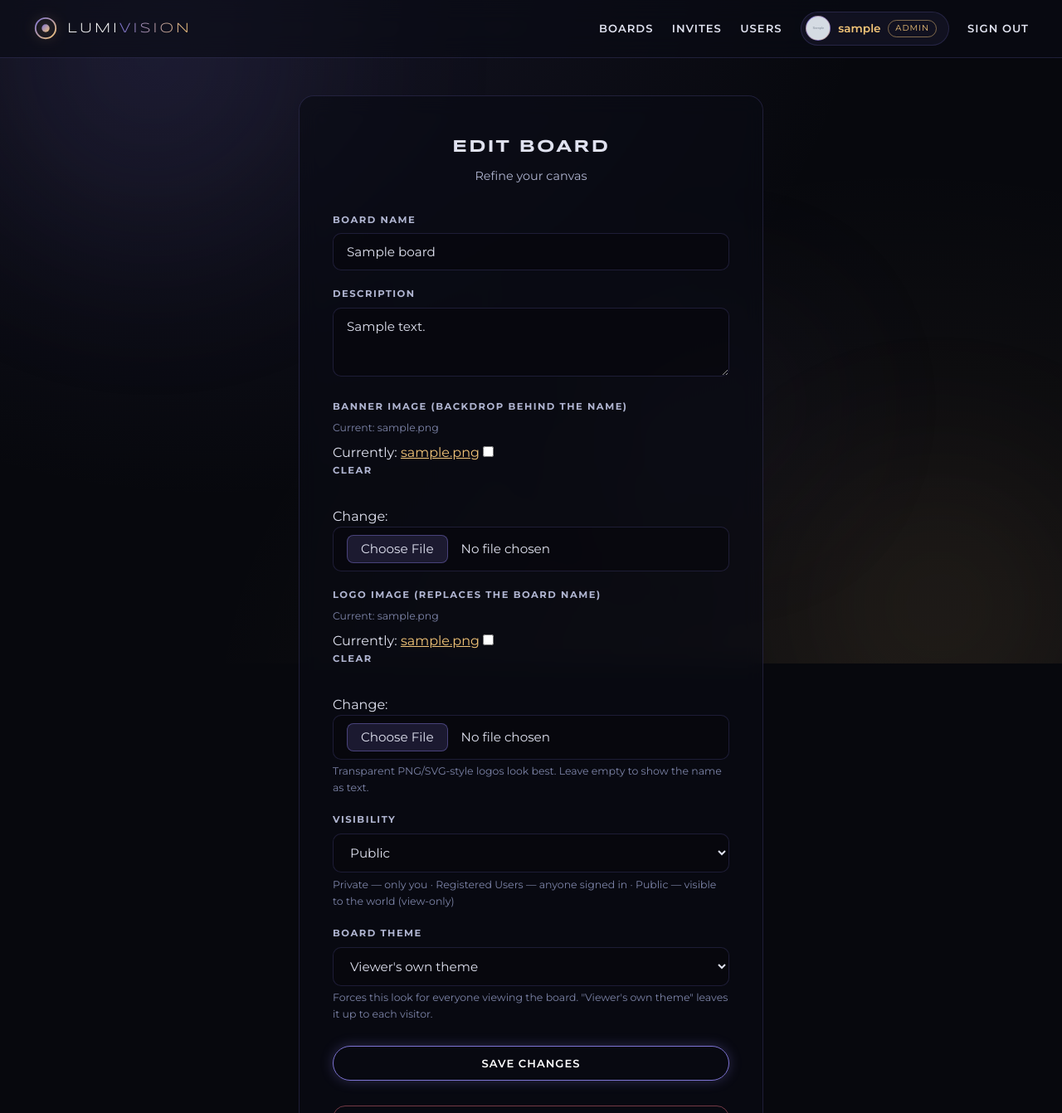
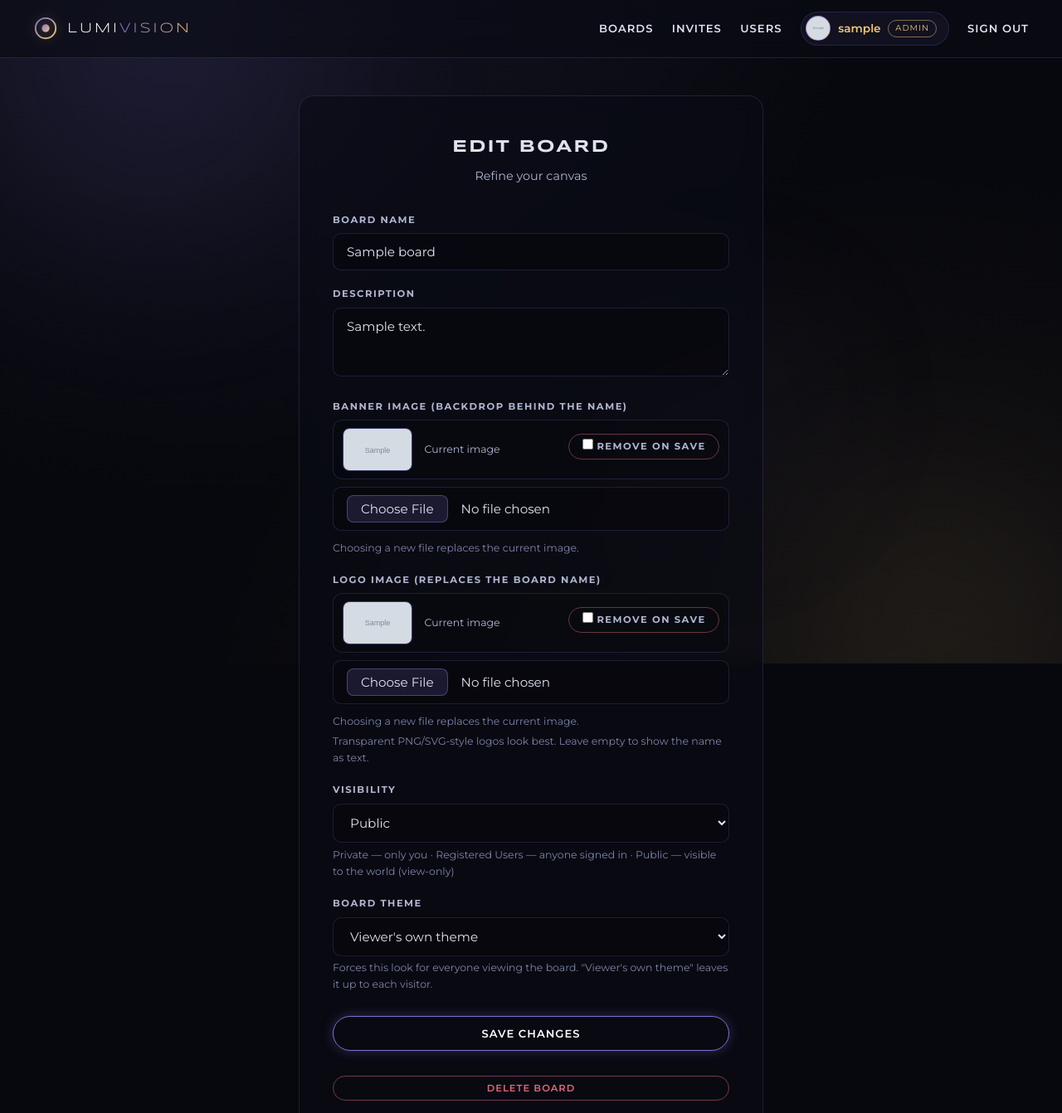
Before and after one commit to bradqui/Lumivision, a Django app: a page that uses templates/core/board_form.html in a window 1280 px wide. Shown: the top 1342 px of the page at 83% size. Run offline with Django 5.2, Linux system fonts and the light colour scheme; a user stored in the database is signed in; tables that the repository leaves empty hold one stand-in row (values such as "Sample post"); grey boxes marked "Sample" are stand-in pictures; some libraries are stand-ins or nearby versions.

Commit message:
Replace confusing default clear-checkbox UI on image fields
Custom clearable-file widget: shows a thumbnail of the current image
with a labeled Remove-on-save toggle pill (switches to "Will be
removed" when active), the file picker below, and a note that choosing
a new file replaces the current one. Applied to board banner and logo
fields; requires the TemplatesSetting form renderer.

Co-Authored-By: Claude Fable 5 <noreply@anthropic.com>

```diff
--- a/core/forms.py
+++ b/core/forms.py
@@ -38,6 +38,12 @@ class RegisterForm(GlassFormMixin, UserCreationForm):
         fields = ("username", "email")
 
 
+class LvClearableFileInput(forms.ClearableFileInput):
+    """Styled replacement for Django's confusing filename + [x] Clear row."""
+
+    template_name = "widgets/lv_clearable_file.html"
+
+
 class GlassPasswordChangeForm(GlassFormMixin, PasswordChangeForm):
     pass
 
@@ -61,6 +67,8 @@ class BoardForm(GlassFormMixin, forms.ModelForm):
         widgets = {
             "description": forms.Textarea(attrs={"rows": 3}),
             "collaborators": forms.CheckboxSelectMultiple,
+            "banner_image": LvClearableFileInput,
+            "logo_image": LvClearableFileInput,
         }
 
     def __init__(self, *args, owner=None, **kwargs):
--- a/lumivision/settings.py
+++ b/lumivision/settings.py
@@ -53,8 +53,12 @@ INSTALLED_APPS = [
     "django.contrib.sessions",
     "django.contrib.messages",
     "django.contrib.staticfiles",
+    "django.forms",
     "core",
 ]
+
+# Let widgets use project template dirs (custom clearable-file widget).
+FORM_RENDERER = "django.forms.renderers.TemplatesSetting"
 
 MIDDLEWARE = [
     "django.middleware.security.SecurityMiddleware",
--- a/static/css/lumivision.css
+++ b/static/css/lumivision.css
@@ -1249,6 +1249,56 @@ input[type="file"]::file-selector-button:hover { background: rgba(var(--a1),0.35
 .lv-muted { color: var(--text-faint); }
 .lv-badge-off { opacity: 0.45; }
 
+/* ---------- clearable file widget ---------- */
+.lv-file-widget { display: flex; flex-direction: column; gap: 0.55rem; }
+.lv-file-current {
+    display: flex;
+    align-items: center;
+    gap: 0.9rem;
+    padding: 0.55rem 0.7rem;
+    border: 1px solid var(--glass-border);
+    border-radius: 12px;
+    background: rgba(var(--bg-rgb), 0.4);
+    flex-wrap: wrap;
+}
+.lv-file-current img {
+    height: 52px;
+    width: 84px;
+    object-fit: cover;
+    border-radius: 8px;
+    border: 1px solid var(--glass-border-hi);
+}
+.lv-file-current .fname {
+    flex: 1;
+    font-size: 0.78rem;
+    color: var(--text-dim);
+    min-width: 90px;
+}
+.lv-clear-toggle {
+    display: inline-flex;
+    align-items: center;
+    gap: 0.45rem;
+    padding: 0.35rem 0.95rem;
+    border-radius: 50px;
+    border: 1px solid rgba(224, 106, 122, 0.45);
+    color: var(--danger);
+    font-size: 0.74rem;
+    font-weight: 600;
+    letter-spacing: 0.5px;
+    cursor: pointer;
+    user-select: none;
+    transition: all 0.3s var(--ease);
+}
+.lv-clear-toggle input { accent-color: var(--danger); cursor: pointer; }
+.lv-clear-toggle .when-on { display: none; }
+.lv-clear-toggle:hover { background: rgba(224, 106, 122, 0.08); }
+.lv-clear-toggle:has(input:checked) {
+    background: rgba(224, 106, 122, 0.16);
+    box-shadow: 0 0 14px rgba(224, 106, 122, 0.35);
+}
+.lv-clear-toggle:has(input:checked) .when-off { display: none; }
+.lv-clear-toggle:has(input:checked) .when-on { display: inline; }
+
 /* ---------- arrange mode (touch-friendly reorder) ---------- */
 .lv-arrange-controls {
     display: none;
--- a/templates/core/board_form.html
+++ b/templates/core/board_form.html
@@ -21,17 +21,11 @@
             </div>
             <div class="lv-field">
                 <label for="{{ form.banner_image.id_for_label }}">Banner image (backdrop behind the name)</label>
-                {% if board and board.banner_image %}
-                    <p class="lv-help" style="margin-bottom:0.4rem;">Current: {{ board.banner_image.name }}</p>
-                {% endif %}
                 {{ form.banner_image }}
                 {% if form.banner_image.errors %}<div class="lv-errors">{{ form.banner_image.errors.0 }}</div>{% endif %}
             </div>
             <div class="lv-field">
                 <label for="{{ form.logo_image.id_for_label }}">Logo image (replaces the board name)</label>
-                {% if board and board.logo_image %}
-                    <p class="lv-help" style="margin-bottom:0.4rem;">Current: {{ board.logo_image.name }}</p>
-                {% endif %}
                 {{ form.logo_image }}
                 <p class="lv-help">Transparent PNG/SVG-style logos look best. Leave empty to show the name as text.</p>
                 {% if form.logo_image.errors %}<div class="lv-errors">{{ form.logo_image.errors.0 }}</div>{% endif %}
--- /dev/null
+++ b/templates/widgets/lv_clearable_file.html
@@ -0,0 +1,19 @@
+<div class="lv-file-widget">
+{% if widget.is_initial %}
+    <div class="lv-file-current">
+        <img src="{{ widget.value.url }}" alt="Current image">
+        <span class="fname">Current image</span>
+        {% if not widget.required %}
+        <label class="lv-clear-toggle" for="{{ widget.checkbox_id }}">
+            <input type="checkbox" name="{{ widget.checkbox_name }}" id="{{ widget.checkbox_id }}">
+            <span class="when-off">Remove on save</span>
+            <span class="when-on">Will be removed ✓</span>
+        </label>
+        {% endif %}
+    </div>
+{% endif %}
+    <input type="{{ widget.type }}" name="{{ widget.name }}"{% include "django/forms/widgets/attrs.html" %}>
+{% if widget.is_initial %}
+    <p class="lv-help" style="margin-top:0.1rem;">Choosing a new file replaces the current image.</p>
+{% endif %}
+</div>
```
